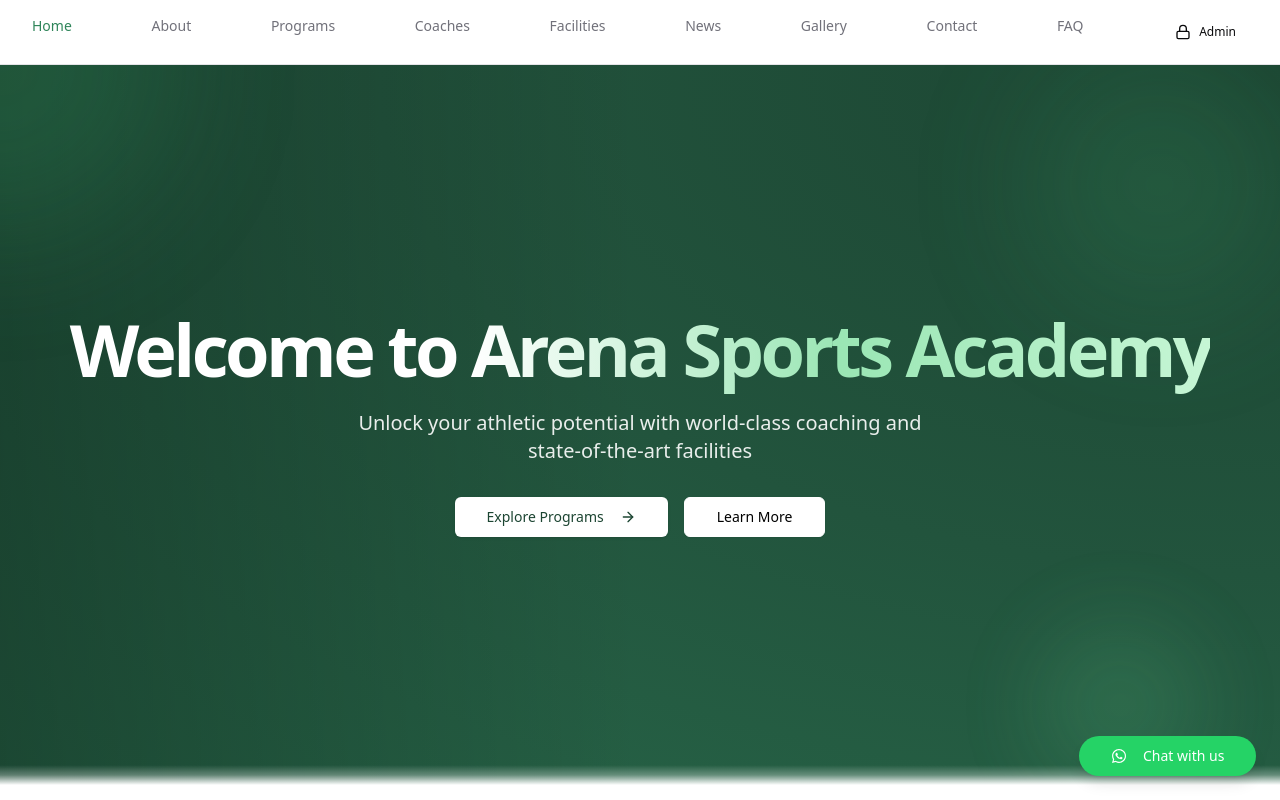
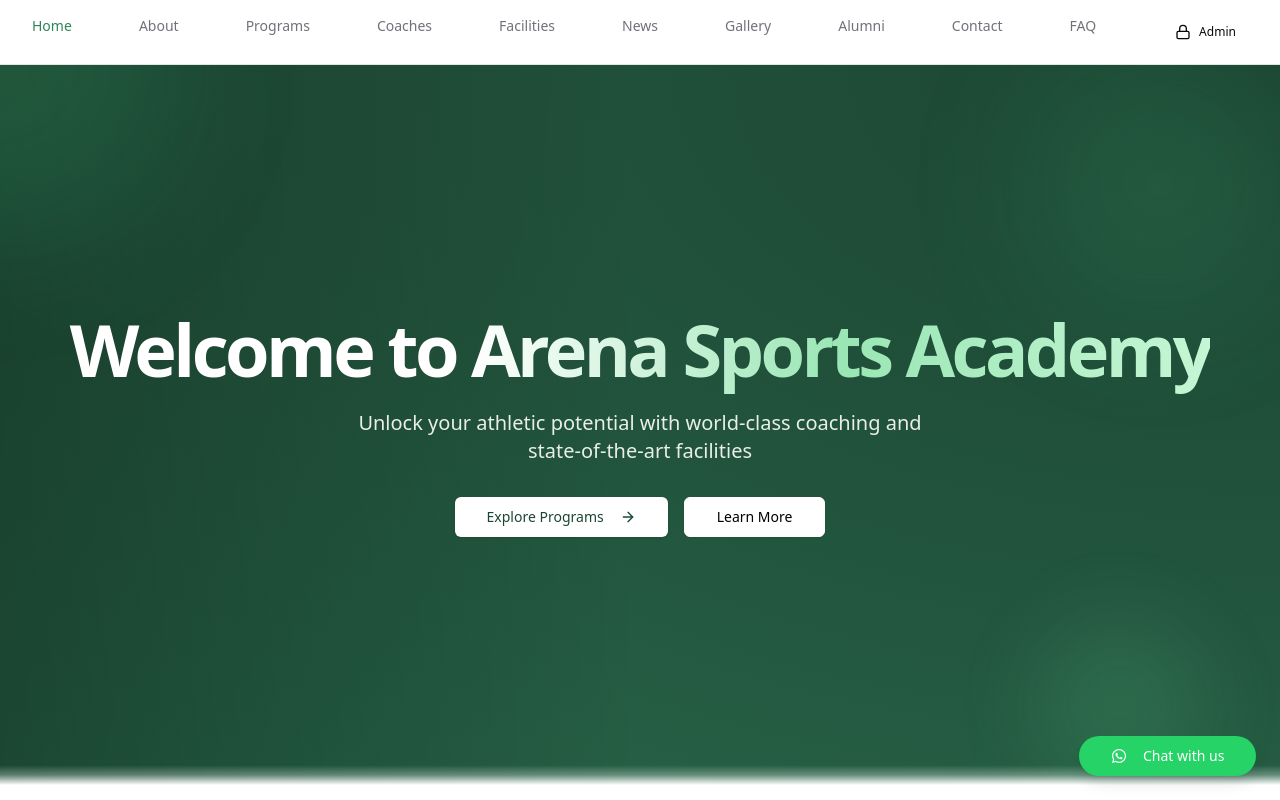
Before and after one commit to ivanshaba/libra-vocational, a React (Vite) app: page / in a window 1280 px wide. Shown: the top 800 px of the page. Built offline with nearby package versions, Linux system fonts and the light colour scheme.

Commit message:
add:new feauture alumni

```diff
--- a/src/components/layout/MainNav.tsx
+++ b/src/components/layout/MainNav.tsx
@@ -12,6 +12,7 @@ const links = [
   { href: "/facilities", label: "Facilities" },
   { href: "/news", label: "News" },
   { href: "/gallery", label: "Gallery" },
+  { href: "/alumni", label: "Alumni" },
   { href: "/contact", label: "Contact" },
   { href: "/faq", label: "FAQ" },
 ]
--- a/src/components/layout/MobileNav.tsx
+++ b/src/components/layout/MobileNav.tsx
@@ -1,9 +1,9 @@
-import { Link } from "react-router-dom"
-import { motion } from "framer-motion"
-import { Sheet, SheetContent, SheetTrigger } from "@/components/ui/sheet"
-import { Button } from "@/components/ui/button"
-import { Menu, Lock } from "lucide-react"
-import { useState } from "react"
+import { Link } from "react-router-dom";
+import { motion } from "framer-motion";
+import { Sheet, SheetContent, SheetTrigger } from "@/components/ui/sheet";
+import { Button } from "@/components/ui/button";
+import { Menu, Lock } from "lucide-react";
+import { useState } from "react";
 
 const navItems = [
 	{ href: "/", label: "Home" },
@@ -14,12 +14,13 @@ const navItems = [
 	{ href: "/registration", label: "Registration" },
 	{ href: "/news", label: "News" },
 	{ href: "/gallery", label: "Gallery" },
+	{ href: "/alumni", label: "Alumni" },
 	{ href: "/contact", label: "Contact" },
 	{ href: "/faq", label: "FAQ" },
-]
+];
 
 export function MobileNav() {
-  const [open, setOpen] = useState(false)
+	const [open, setOpen] = useState(false);
 
 	return (
 		<div className="md:hidden">
@@ -61,5 +62,5 @@ export function MobileNav() {
 				</SheetContent>
 			</Sheet>
 		</div>
-  )
+	);
 }
```
Lines whose indentation alone changed are shown as unchanged.
